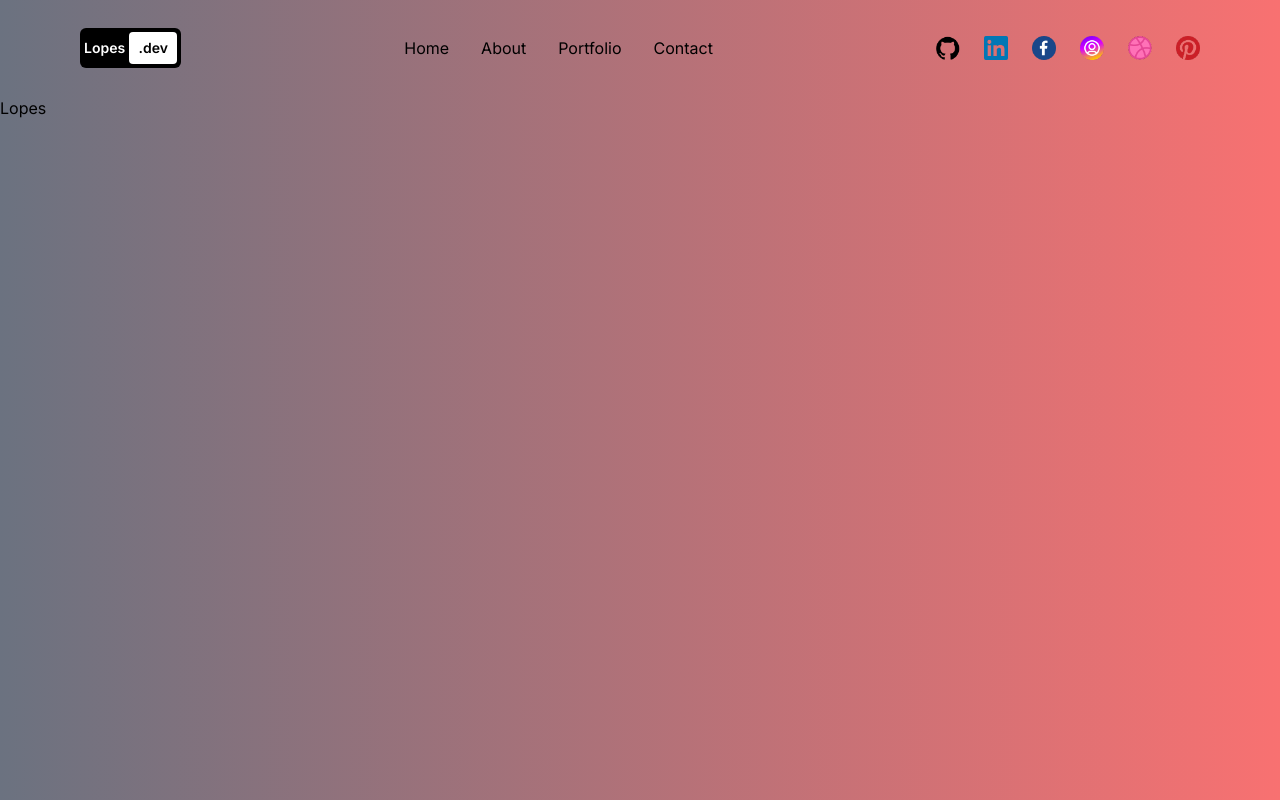
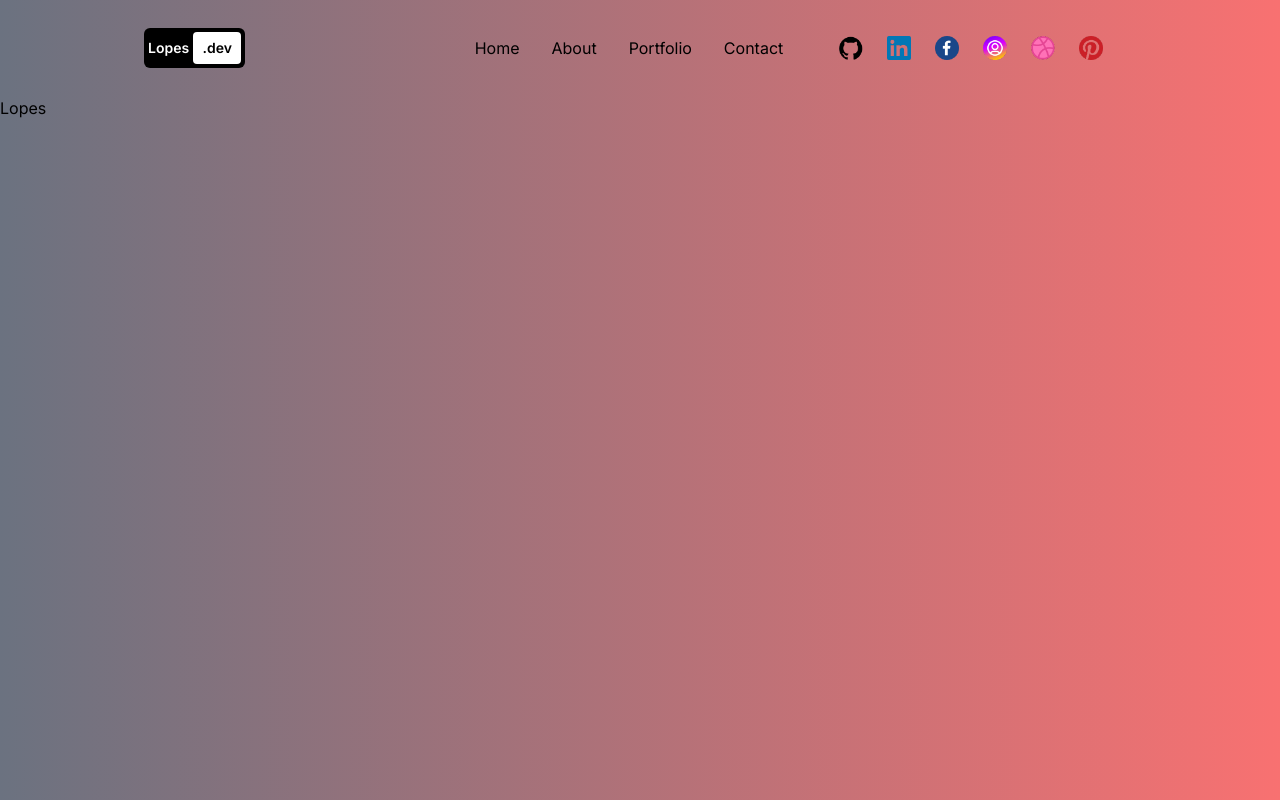
Before and after one commit to ChiefLopes/MyPortfolioV1, a Next.js app: page / in a window 1280 px wide. Built offline with nearby package versions, Linux system fonts and the light colour scheme.

Commit message:
added the social images

```diff
--- a/src/components/Navbar.tsx
+++ b/src/components/Navbar.tsx
@@ -9,9 +9,9 @@ const Navbar = () => {
   const [toggleMenu, setToggleMenu] = useState(false);
 
   return (
-    <div className="h-full flex items-center justify-between px-4 sm:px-8 md:px-12 lg:px-20 xl:px-46 ">
+    <div className="h-full flex items-center justify-between px-4 sm:px-8 md:px-12 lg:px-20 xl:px-36">
       {/* LOGO  */}
-      <div className="md:hidden lg:flex">
+      <div className="md:hidden w-1/3 lg:flex">
         <Link
           href="/"
           className="text-sm bg-black rounded-md p-1 font-semibold flex justify-center items-center"
@@ -23,7 +23,8 @@ const Navbar = () => {
         </Link>
       </div>
 
-      <div className="hidden md:flex gap-8">
+      {/* NAV LINKS */}
+      <div className="hidden md:flex gap-8 w-1/3  ">
         {links.map((link) => (
           <Link href={link.url} key={link.url}>
             {link.title}
@@ -32,7 +33,7 @@ const Navbar = () => {
       </div>
 
       {/* SOCIAL ICONS */}
-      <div className="hidden md:flex gap-6">
+      <div className="hidden md:flex gap-6 w-1/3 justify-center ">
         {SOCIALS.map((social) => (
           <Link href={social.url} key={social.url}>
             <Image src={social.icon} alt={social.url} width={24} height={24} />
```
